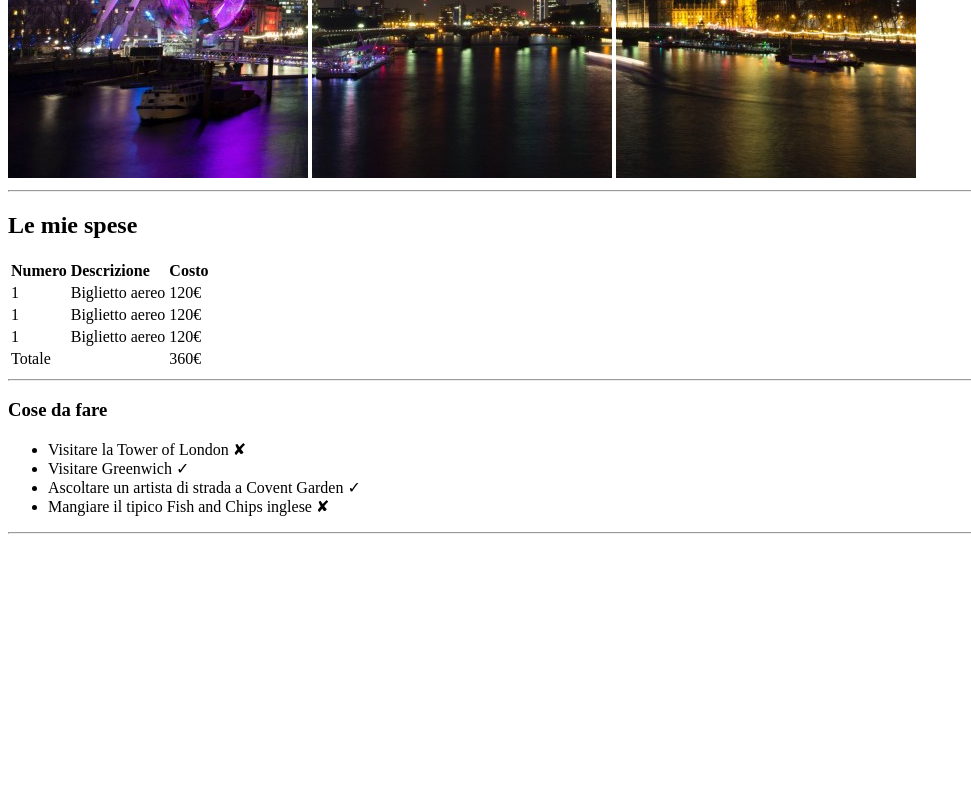
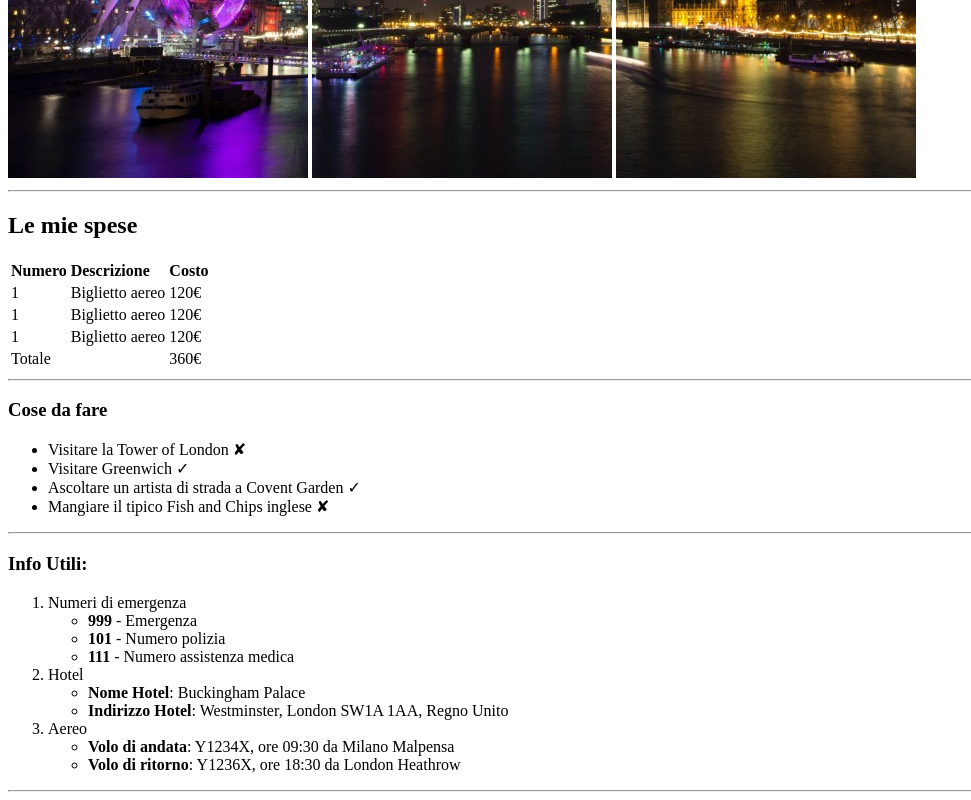
Before and after one commit to Simichus/html-london-trip, a plain HTML site: page index.html in a window 1280 px wide. Shown: the part 502-1302 px from the top of the page, without its empty margins (0-971 px from the left). Before the commit the page ends 1044 px from the top, so only its background shows below. Drawn offline with Linux system fonts and the light colour scheme.

Commit message:
Aggiunte info

```diff
--- a/index.html
+++ b/index.html
@@ -64,6 +64,31 @@
             </ul>
             <hr>
         </section>
+        <section class="info">
+            <h3>Info Utili:</h3>
+            <ol>
+                <li>Numeri di emergenza
+                    <ul>
+                        <li><strong>999</strong> - Emergenza</li>
+                        <li><strong>101</strong> - Numero polizia</li>
+                        <li><strong>111</strong> - Numero assistenza medica</li>
+                    </ul>
+                </li>
+                <li>Hotel
+                    <ul>
+                        <li><strong>Nome Hotel</strong>: Buckingham Palace</li>
+                        <li><strong>Indirizzo Hotel</strong>: Westminster, London SW1A 1AA, Regno Unito</li>
+                    </ul>
+                </li>
+                <li>Aereo
+                    <ul>
+                        <li><strong>Volo di andata</strong>: Y1234X, ore 09:30 da Milano Malpensa</li>
+                        <li><strong>Volo di ritorno</strong>: Y1236X, ore 18:30 da London Heathrow</li>
+                    </ul>
+                </li>
+            </ol>
+            <hr>
+        </section>
     </main>
     <!-- Fondo pagina -->
     <footer>
```
